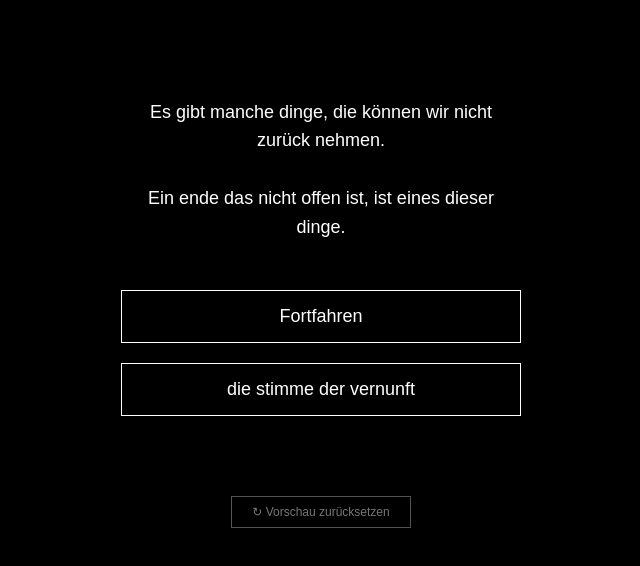
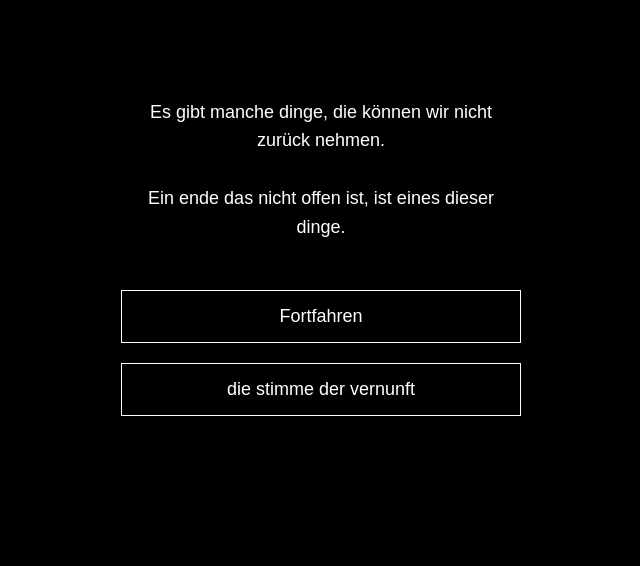
Before and after one commit to authorbetweemlifeanddeath/choice, a plain HTML site: page index.html in a window 1280 px wide. Shown: the whole page, without its empty margins (319-959 px from the left). Drawn offline with Linux system fonts and the light colour scheme.

Commit message:
Update index.html

```diff
--- a/index.html
+++ b/index.html
@@ -53,9 +53,6 @@ button {
 
 <div id="content"></div>
 
-<button id="resetButton" onclick="resetPreview()">
-↻ Vorschau zurücksetzen
-</button>
 
 <script>
 
```
